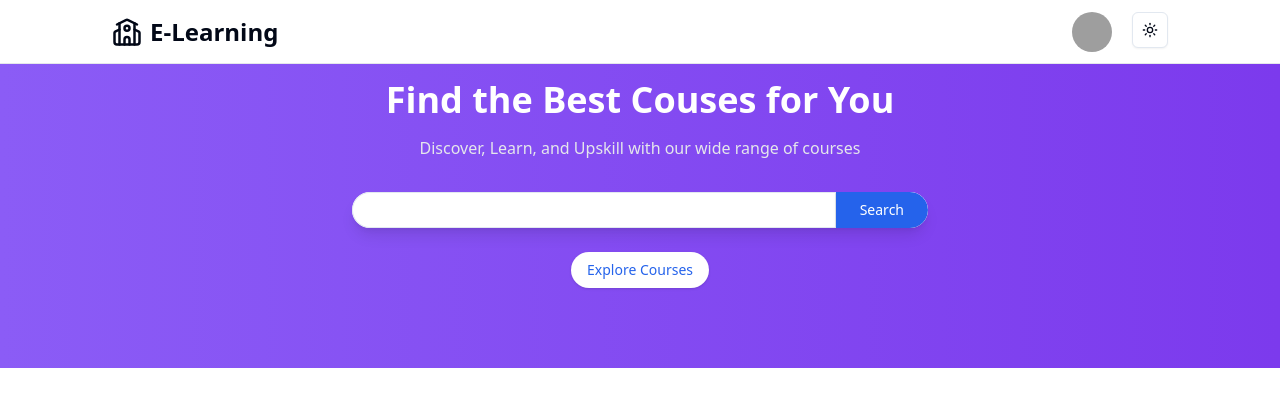
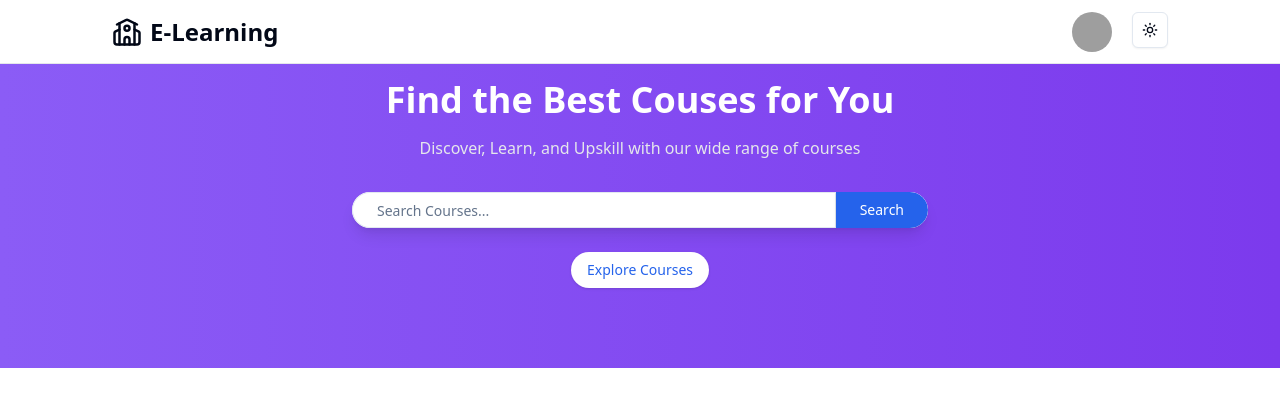
Before and after one commit to krunalvegda02/Learnify, a React (Vite) app in the folder Frontend/: page / in a window 1280 px wide. Shown: the top 406 px of the page. Built offline with nearby package versions, Linux system fonts and the light colour scheme; grey boxes are pictures that could not be loaded.

Commit message:
implement routing with MainLayout and update Authentication navigation; enhance Hero component with search placeholder

```diff
--- a/Frontend/src/App.jsx
+++ b/Frontend/src/App.jsx
@@ -1,13 +1,35 @@
-import Navbar from "./components/ui/Navbar";
+import { RouterProvider } from "react-router-dom";
+import { createBrowserRouter } from "react-router-dom";
+import Hero from "./Pages/Student/Hero";
+import MainLayout from "./Layout/MainLayout";
 import Authentication from "./Pages/Authentication";
-import Hero from "./Pages/Student/Hero";
 
 function App() {
+  const AppRouter = createBrowserRouter([
+    {
+      path: "/",
+      element: <MainLayout />,
+      children: [
+        {
+          path: "/",
+          element: (
+            <>
+              <Hero />
+              {/* <Courses/> */}
+            </>
+          ),
+        },
+        {
+          path: "/login",
+          element: <Authentication />,
+        },
+      ],
+    },
+  ]);
+
   return (
     <>
-      <Navbar />
-      <Hero/>
-      {/* <Authentication /> */}
+      <RouterProvider router={AppRouter} />
     </>
   );
 }
--- /dev/null
+++ b/Frontend/src/Layout/MainLayout.jsx
@@ -0,0 +1,17 @@
+import Navbar from "@/components/ui/Navbar";
+import React from "react";
+import { Outlet } from "react-router-dom";
+// import { Hero } from "../Pages/Student/Hero";
+
+function MainLayout() {
+  return (
+    <div>
+      <Navbar />
+      <div>
+        <Outlet />
+      </div>
+    </div>
+  );
+}
+
+export default MainLayout;
--- a/Frontend/src/Pages/Authentication.jsx
+++ b/Frontend/src/Pages/Authentication.jsx
@@ -17,8 +17,10 @@ import {
 import { toast } from "sonner";
 import { Loader2 } from "lucide-react";
 import { useEffect, useState } from "react";
+import { useNavigate } from "react-router-dom";
 
 const Authentication = () => {
+  const navigate = useNavigate();
   const [loginInput, setLoginInput] = useState({ email: "", password: "" });
   const [signupInput, setSignupInput] = useState({
     username: "",
@@ -87,6 +89,7 @@ const Authentication = () => {
 
     if (loginIsSuccess && loginData) {
       toast.success(loginData.message || "Login Successfull");
+      navigate("/");
     }
 
     if (registerError) {
--- a/Frontend/src/Pages/Student/Hero.jsx
+++ b/Frontend/src/Pages/Student/Hero.jsx
@@ -16,7 +16,8 @@ function Hero() {
         <form className="flex items-center bg-white  border-none  text-black dark:text-gray-100 rounded-full shadow-lg max-w-xl overflow-hidden  mx-auto mb-6">
           <Input
             type="text"
-            className=" flex-grow focus-visible:ring-0  rounded-l-full  px-6 py-3 placeholder:bg-gray-400  dark:placeholder-gray-500"
+            className=" flex-grow focus-visible:ring-0  rounded-l-full  px-6 py-3 placeholder-gray-400  dark:placeholder-gray-500"
+            placeholder="Search Courses..."
           ></Input>
           <Button className="bg-blue-600 dark:bg-blue-700 text-white px-6 py-3 rounded-r-full hover:bg-blue-700 dark:hover:bg-blue-800 ">
             Search
```
